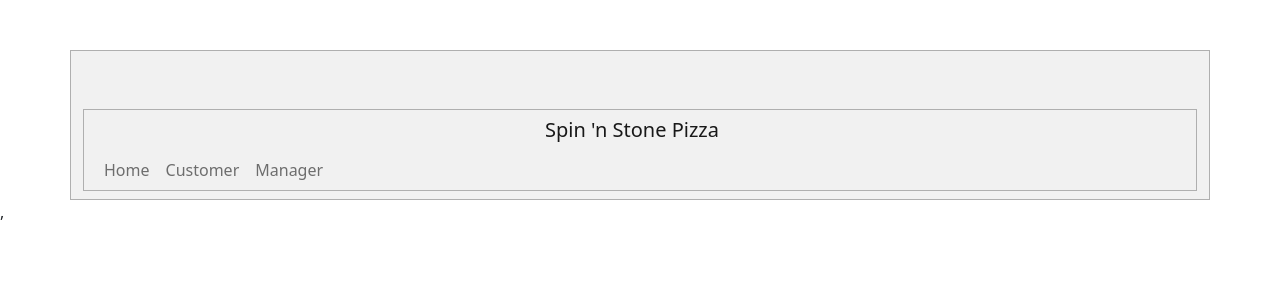
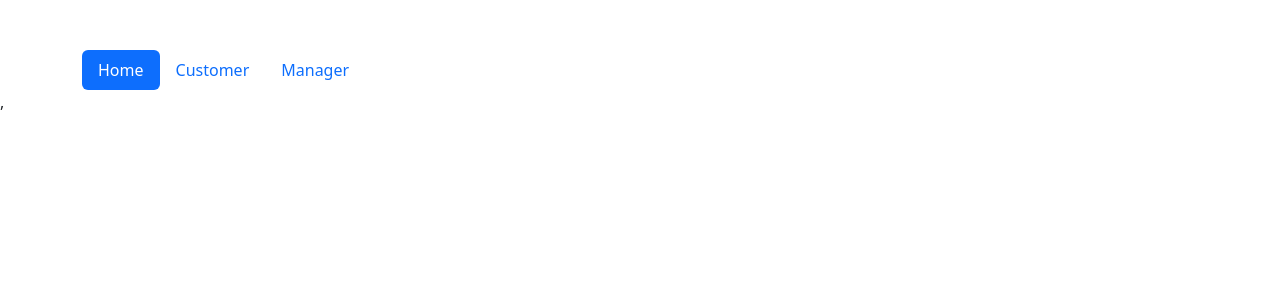
Before and after one commit to Anthony860191/POS-System, a React (Create React App) app in the folder frontend/: page / in a window 1280 px wide. Shown: the top 300 px of the page. Built offline with nearby package versions, Linux system fonts and the light colour scheme.

Commit message:
Updated menubar

```diff
--- a/frontend/src/MenuBar.js
+++ b/frontend/src/MenuBar.js
@@ -1,7 +1,6 @@
 import React from "react";
 import Container from 'react-bootstrap/Container';
 import Nav from 'react-bootstrap/Nav';
-import Navbar from 'react-bootstrap/Navbar';
 import 'bootstrap/dist/css/bootstrap.min.css';
 import Customer from "./Customer";
 import Manager from "./Manager";
@@ -11,23 +10,18 @@ import { Routes, Route, Link } from 'react-router-dom';
 export function MenuBar() {
     return (
         <>
-            <Container>
-                <Navbar>
-                    <Container>
-                        <Navbar.Brand href="">Spin 'n Stone Pizza</Navbar.Brand>
-                        <Nav className="me-auto">
-                            <Nav.Item eventKey={1} href="/">
-                                <Nav.Link as={Link} to="/" >Home</Nav.Link>
-                            </Nav.Item>
-                            <Nav.Item eventKey={2} href="/Customer">
-                                <Nav.Link as={Link} to="/Customer" >Customer</Nav.Link>
-                            </Nav.Item>
-                            <Nav.Item eventKey={3} href="/Manager">
-                                <Nav.Link as={Link} to="/Manager" >Manager</Nav.Link>
-                            </Nav.Item>
-                        </Nav>
-                    </Container>
-                </Navbar>
+            <Container className="bg-white border-0">
+                    <Nav variant="pills" defaultActiveKey="/">
+                        <Nav.Item>
+                            <Nav.Link as={Link} to="/" href="/">Home</Nav.Link>
+                        </Nav.Item>
+                        <Nav.Item>
+                            <Nav.Link as={Link} to="/Customer" href="/Customer">Customer</Nav.Link>
+                        </Nav.Item>
+                        <Nav.Item>
+                            <Nav.Link as={Link} to="/Manager" href="Manager">Manager</Nav.Link>
+                        </Nav.Item>
+                    </Nav>
             </Container>
             <Routes>
                 <Route exact path='/' />
```
